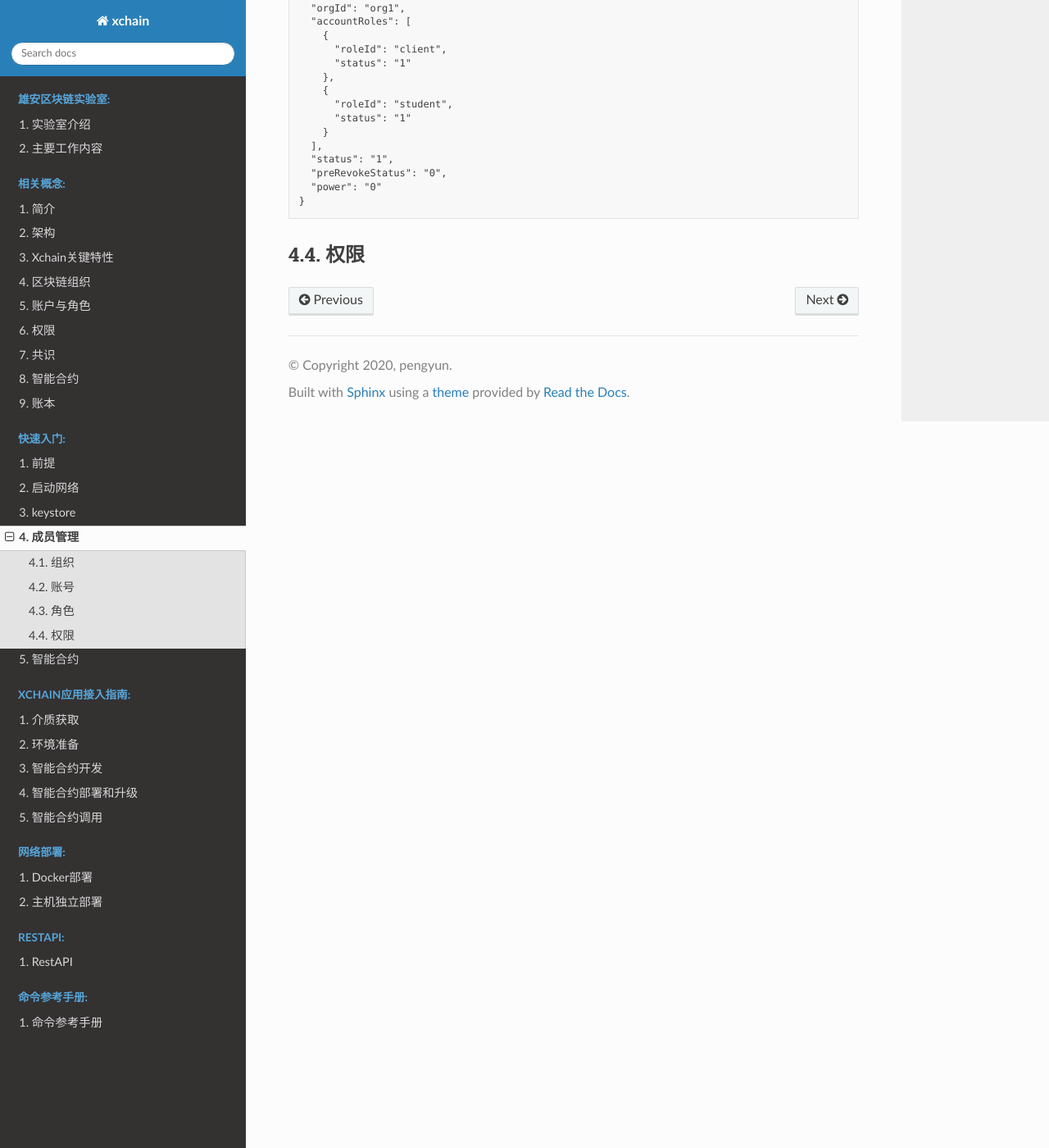
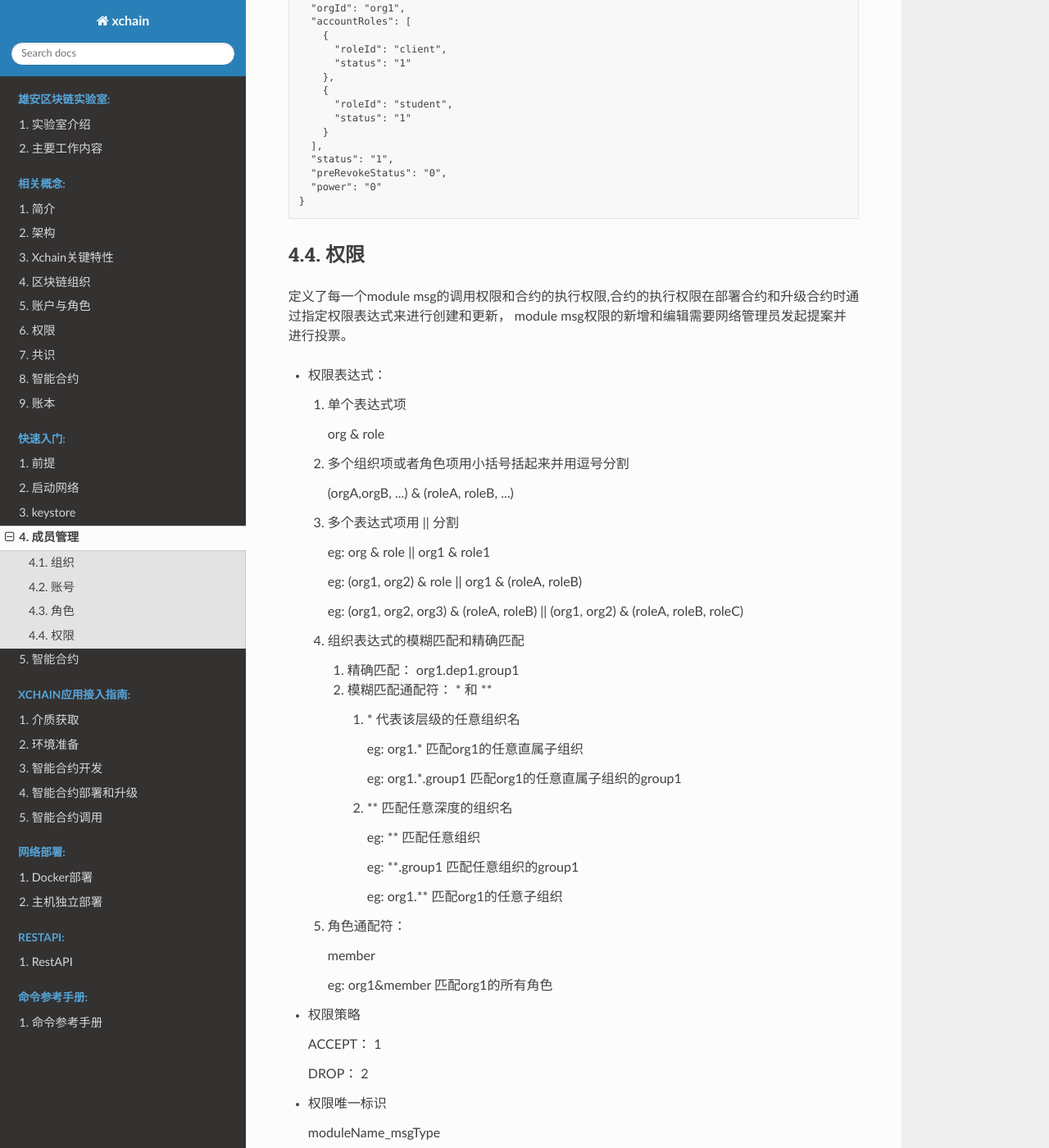
Before and after one commit to XAbaiyangdian/xchaindoc, a Sphinx documentation site: the page built from source/quickstart/member.md, in a window 1280 px wide and 1400 px high, scrolled down 5679 px. Shown: the whole window at 82% size. Built offline with Sphinx 7.4.7 and the Read the Docs theme 2.0.0, drawn with Linux system fonts in a browser that asks for light colours; some of the changed text lies outside the part shown.

Commit message:
permission

````diff
--- a/source/quickstart/member.md
+++ b/source/quickstart/member.md
@@ -304,3 +304,157 @@ member_xchain152pks72p3awfvpthfsw2ejl25m05hhgm9khgdg_1657274737
 ```
 
 ## 权限
+
+定义了每一个module msg的调用权限和合约的执行权限,合约的执行权限在部署合约和升级合约时通过指定权限表达式来进行创建和更新，
+module msg权限的新增和编辑需要网络管理员发起提案并进行投票。
+
+- 权限表达式：
+
+   1. 单个表达式项
+
+      org & role
+
+   2. 多个组织项或者角色项用小括号括起来并用逗号分割
+
+      (orgA,orgB, ...) & (roleA, roleB, ...)
+
+   3. 多个表达式项用 || 分割
+
+      eg: org & role || org1 & role1
+
+      eg: (org1, org2) & role || org1 & (roleA, roleB)
+
+      eg: (org1, org2, org3) & (roleA, roleB) || (org1, org2) & (roleA, roleB, roleC)
+
+   4. 组织表达式的模糊匹配和精确匹配
+
+      1. 精确匹配： org1.dep1.group1
+
+      2. 模糊匹配通配符： \* 和 \**
+
+         1. \* 代表该层级的任意组织名
+
+            eg: org1.* 匹配org1的任意直属子组织
+
+            eg: org1.*.group1 匹配org1的任意直属子组织的group1
+
+         2. \*\* 匹配任意深度的组织名
+
+            eg: **  匹配任意组织
+
+            eg: **.group1 匹配任意组织的group1
+
+            eg: org1.** 匹配org1的任意子组织
+   5. 角色通配符：
+
+      member
+
+      eg: org1&member 匹配org1的所有角色
+
+- 权限策略
+
+  ACCEPT： 1
+
+  DROP： 2
+
+- 权限唯一标识
+
+  moduleName_msgType
+
+  eg: member_addAccount、member_addOrg ...
+
+- 权限、组织、账号、角色 状态表
+
+  	PENDING    = 0
+  	ACTIVE     = 1
+  	REVOKING   = 2
+  	REVOKED    = 3
+  	FREEZING   = 4
+  	FROZEN     = 5
+  	UNFREEZING = 6
+
+- 查看权限
+```shell script
+> xccli query member permissions
+[
+  {
+    "resource": "bank_multiSend",
+    "ownerAddress": "",
+    "policy": "1",
+    "expElements": [
+      {
+        "chainIds": null,
+        "orgExps": [
+          "**"
+        ],
+        "roleIds": [
+          "member"
+        ],
+        "addresses": null
+      }
+    ],
+    "status": "1",
+    "contractAdmin": "",
+    "pendingPermission": {
+      "resource": "",
+      "policy": "0",
+      "expElements": null
+    }
+  },
+  {
+    "resource": "celerain_MsgCelerain",
+    "ownerAddress": "",
+    "policy": "1",
+    "expElements": [
+      {
+        "chainIds": null,
+        "orgExps": [
+          "**"
+        ],
+        "roleIds": [
+          "member"
+        ],
+        "addresses": null
+      }
+    ],
+    "status": "1",
+    "contractAdmin": "",
+    "pendingPermission": {
+      "resource": "",
+      "policy": "0",
+      "expElements": null
+    }
+  },
+  ...,
+  ...,
+]
+```
+
+- 查看指定权限
+```shell script
+> xccli query member permission member addNwAdmin
+{
+  "resource": "member_addNwAdmin",
+  "ownerAddress": "",
+  "policy": "1",
+  "expElements": [
+    {
+      "chainIds": null,
+      "orgExps": [
+        "**"
+      ],
+      "roleIds": [
+        "networkAdmin"
+      ],
+      "addresses": null
+    }
+  ],
+  "status": "1",
+  "contractAdmin": "",
+  "pendingPermission": {
+    "resource": "",
+    "policy": "0",
+    "expElements": null
+  }
+}
+```
````
